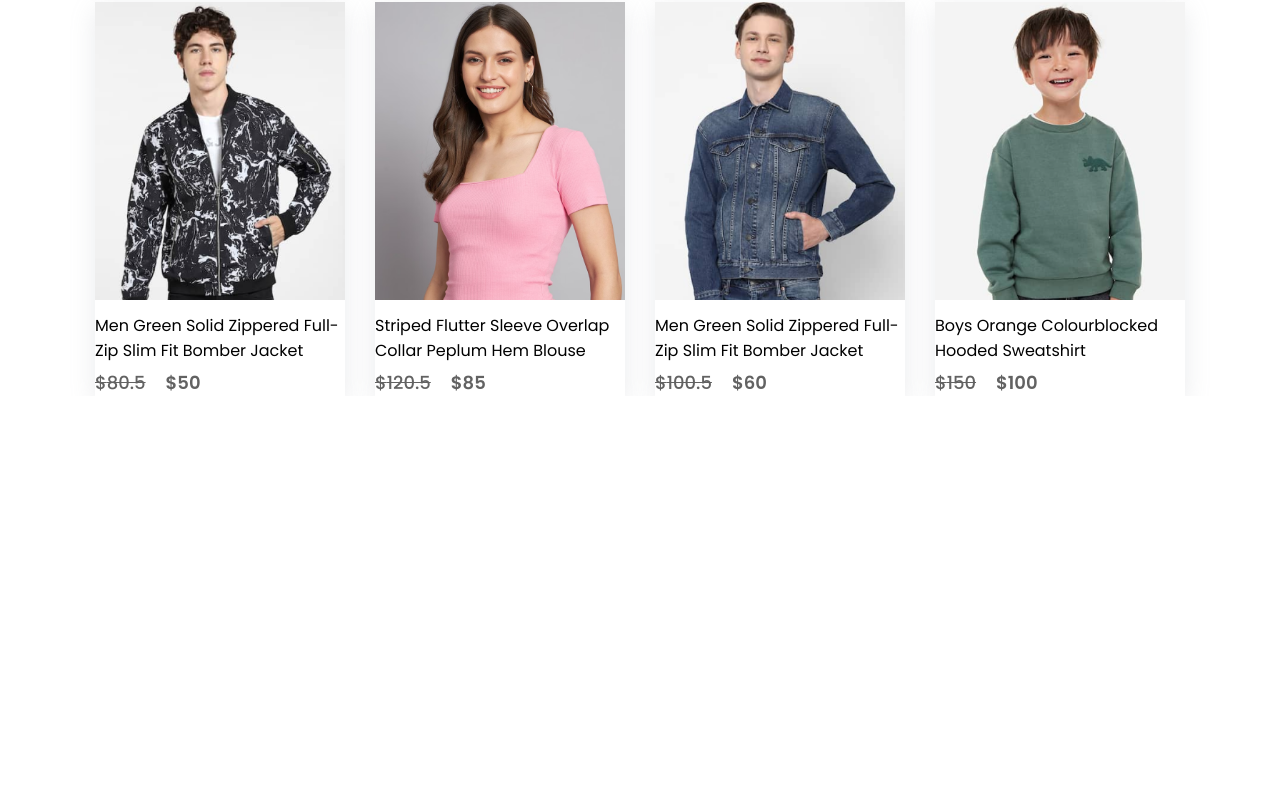
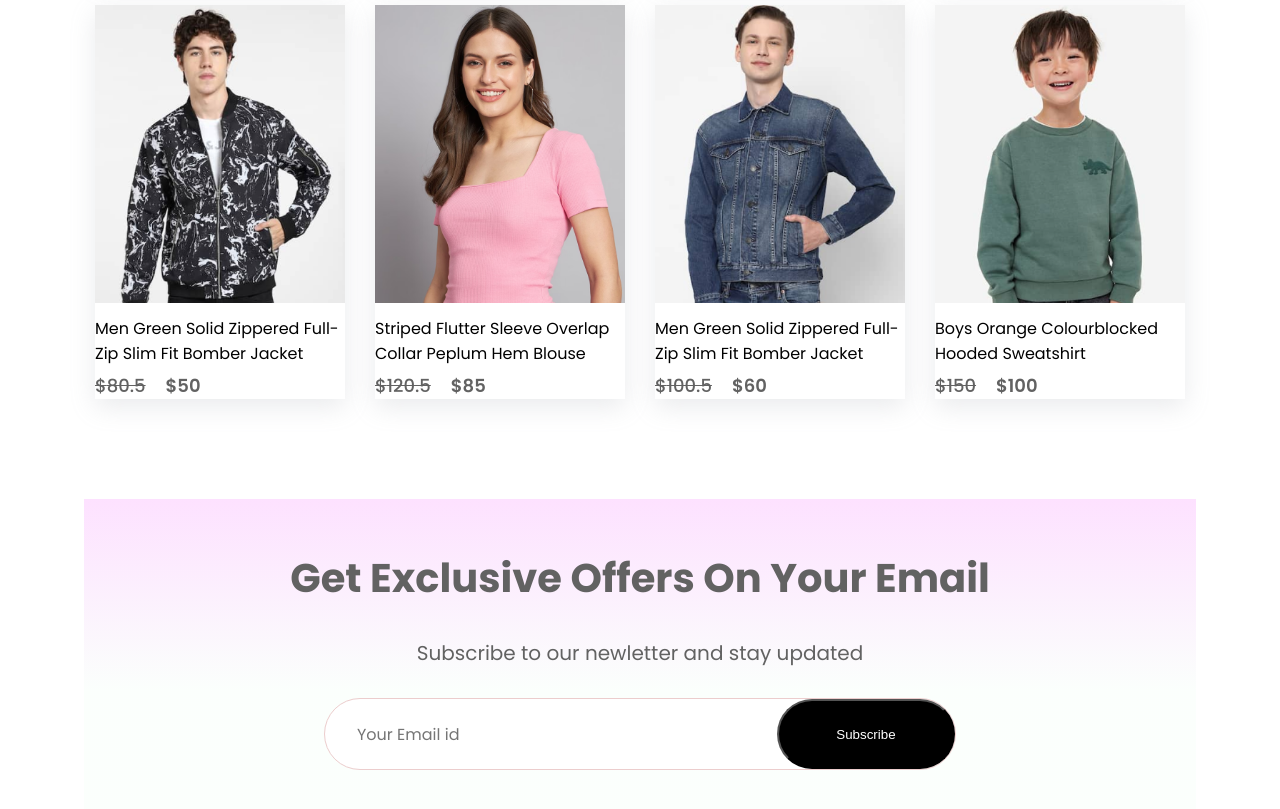
Before and after one commit to Anjali331997/E-commerce-MERN-Stack, a React (Create React App) app in the folder frontend/: page / in a window 1280 px wide. Shown: the part 2778-3587 px from the top of the page. Before the commit the page ends 3174 px from the top, so only its background shows below. Built offline with nearby package versions, Linux system fonts and the light colour scheme.

Commit message:
newsletter completed

```diff
--- a/frontend/src/components/Newsletter/Newsletter.css
+++ b/frontend/src/components/Newsletter/Newsletter.css
@@ -14,7 +14,7 @@
 
 .newsletter h1{
     color: var(--grey);
-    font-size: 55px;
+    font-size: 40px;
     font-weight: 500px;
 }
 
@@ -22,3 +22,32 @@
     color: var(--grey);
     font-size: 20px;
 }
+
+.newsletter div{
+    display: flex;
+    align-items: center;
+    justify-content: space-between;
+    background: var(--white);
+    width: 630px;
+    height: 70px;
+    border-radius: 80px;
+    border: 1px solid rgb(236, 205, 205);
+}
+
+.newsletter input{
+    width: 500px;
+    margin-left: 30px;
+    border: none;
+    outline: none;
+    color: var(--grey);
+    font-family: Poppins;
+    font-size: 16px;
+}
+
+.newsletter div button{
+    width: 210px;
+    height: 70px;
+    border-radius: 80px;
+    background: black;
+    color: var(--white);
+}
--- a/frontend/src/components/newCollections/NewCollections.css
+++ b/frontend/src/components/newCollections/NewCollections.css
@@ -3,7 +3,7 @@
     align-items: center;
     flex-direction: column;
     gap: 10px;
-    height: 90vh;
+   margin-bottom:100px ;
 }
 
 .new-collections h1 {
--- a/frontend/src/pages/Shop.jsx
+++ b/frontend/src/pages/Shop.jsx
@@ -3,6 +3,7 @@ import Hero from '../components/Hero/Hero'
 import { Popular } from '../components/Popular/Popular'
 import Offer from '../components/Offer/Offer'
 import NewCollection from '../components/newCollections/NewCollection'
+import Newsletter from '../components/Newsletter/Newsletter'
 
 const Shop = () => {
   return (
@@ -11,6 +12,7 @@ const Shop = () => {
         <Popular/>
         <Offer/>
         <NewCollection/>
+        <Newsletter/>
     </div>
   )
 }
```
